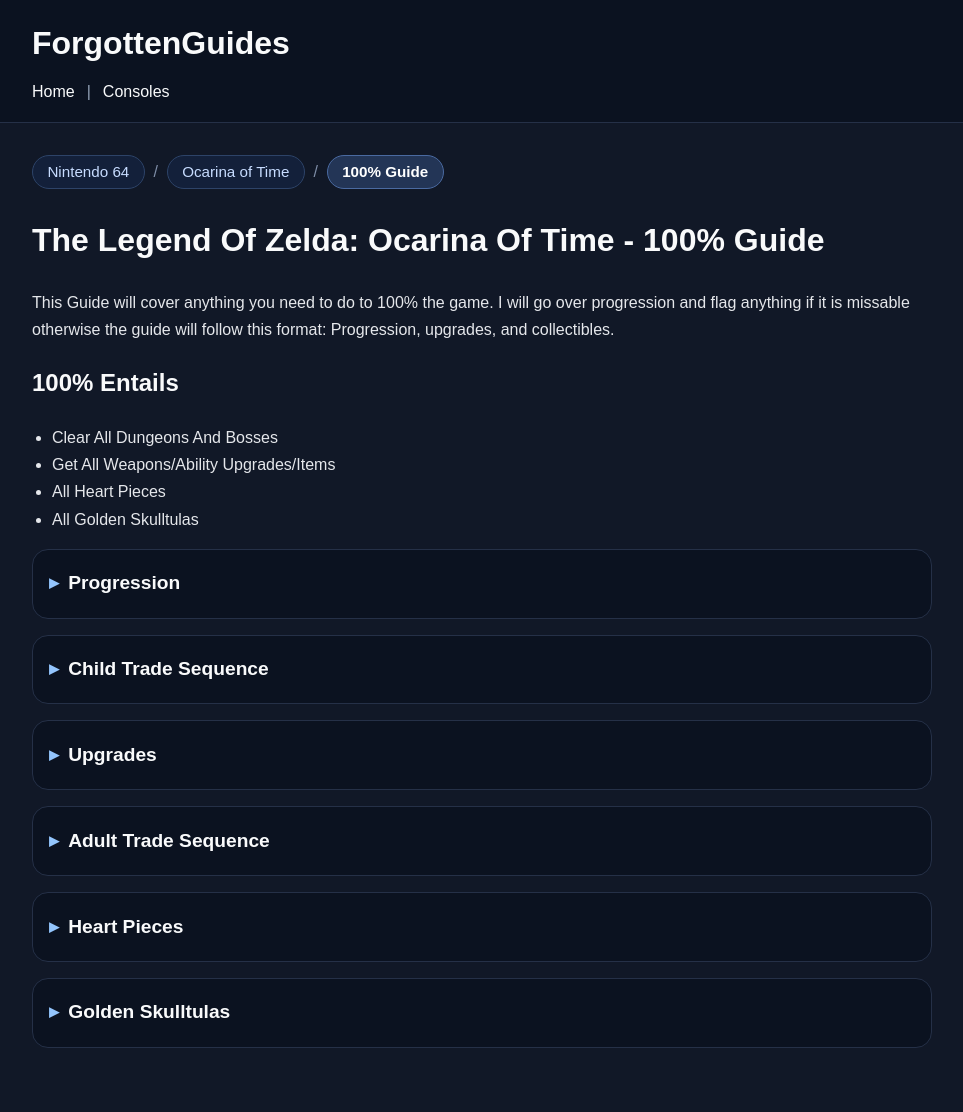
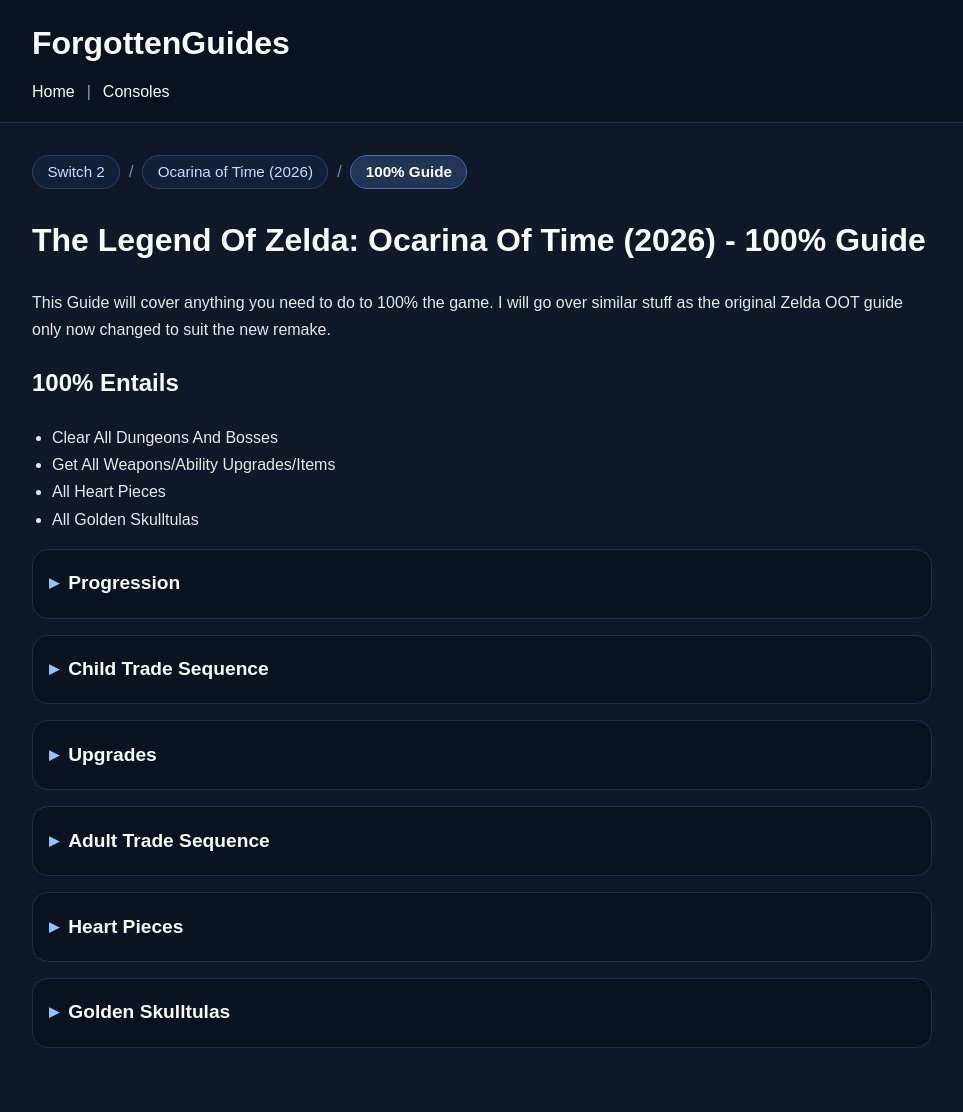
Before and after one commit to ForgottenGem/ForgottenGuides, a Jekyll site: the page built from switch2/oot/100-percent-guideoot2026.md, in a window 1280 px wide. Shown: the whole page, without its empty margins (158-1121 px from the left). Built offline with Jekyll 4.4.1, drawn with Linux system fonts in a browser that asks for light colours.

Commit message:
Update 100-percent-guideoot2026.md

```diff
--- a/switch2/oot/100-percent-guideoot2026.md
+++ b/switch2/oot/100-percent-guideoot2026.md
@@ -4,16 +4,16 @@ title: 100% Guide
 ---
 
 <nav class="breadcrumbs" aria-label="Breadcrumb">
-  <a href="{{ '/n64/' | relative_url }}">Nintendo 64</a>
+  <a href="{{ '/switch2/' | relative_url }}">Switch 2</a>
   <span>/</span>
-  <a href="{{ '/n64/oot/' | relative_url }}">Ocarina of Time</a>
+  <a href="{{ '/switch2/oot/' | relative_url }}">Ocarina of Time (2026)</a>
   <span>/</span>
   <span class="current">100% Guide</span>
 </nav>
 
-# The Legend Of Zelda: Ocarina Of Time - 100% Guide
+# The Legend Of Zelda: Ocarina Of Time (2026) - 100% Guide
 
-This Guide will cover anything you need to do to 100% the game. I will go over progression and flag anything if it is missable otherwise the guide will follow this format: Progression, upgrades, and collectibles.
+This Guide will cover anything you need to do to 100% the game. I will go over similar stuff as the original Zelda OOT guide only now changed to suit the new remake.
 
 ## 100% Entails
 
```
